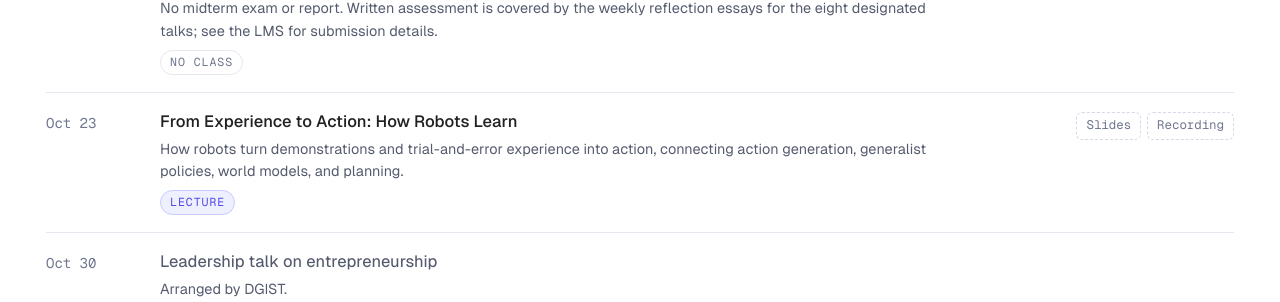
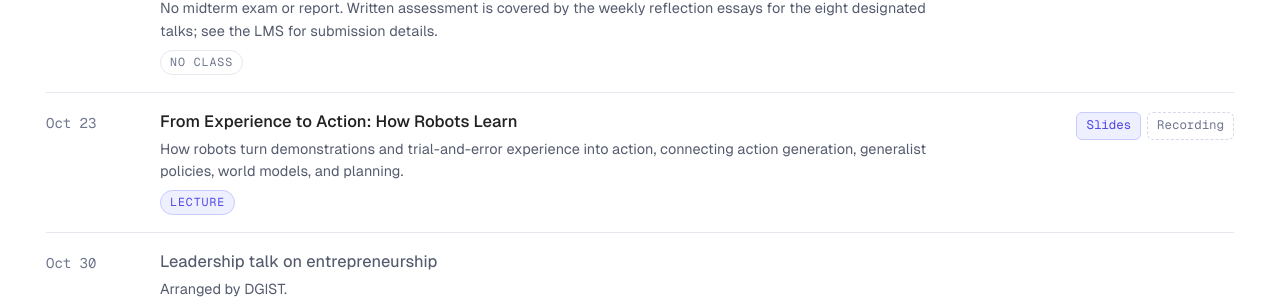
Before and after one commit to alohays/alohays.github.io, an MkDocs documentation site: the page built from docs/teaching/dgist-hss118-2026f/index.md, in a window 1280 px wide and 900 px high, scrolled down 1547 px. Shown: the part 148-450 px from the top of the window. Built offline with MkDocs 1.6.1 and Material for MkDocs 9.7.7, drawn with Linux system fonts in a browser that asks for light colours; comment, search, counter and statistics services are not loaded.

Commit message:
docs(dgist-hss118): link the October 23 lecture slides from the course schedule
Point the Oct 23 session's Slides entry on the English and Korean course
pages at the published Paper2PR deck. The recording entry stays unlinked
until the session is recorded.

Co-Authored-By: Claude Fable 5.1 <noreply@anthropic.com>

```diff
--- a/docs/teaching/dgist-hss118-2026f/index.md
+++ b/docs/teaching/dgist-hss118-2026f/index.md
@@ -126,7 +126,7 @@ hide:
       <span class="yl-sess-tag yl-sess-tag--mine">Lecture</span>
     </span>
     <span class="yl-sess-mat">
-      <span class="yl-mat">Slides</span>
+      <a class="yl-mat" href="https://alohays.github.io/paper2pr/slides/lectures/dgist-2026f-w09.html">Slides</a>
       <span class="yl-mat">Recording</span>
     </span>
   </div>
```
Also changed, not shown: docs/teaching/dgist-hss118-2026f/ko/index.md (+1 -1 lines).
